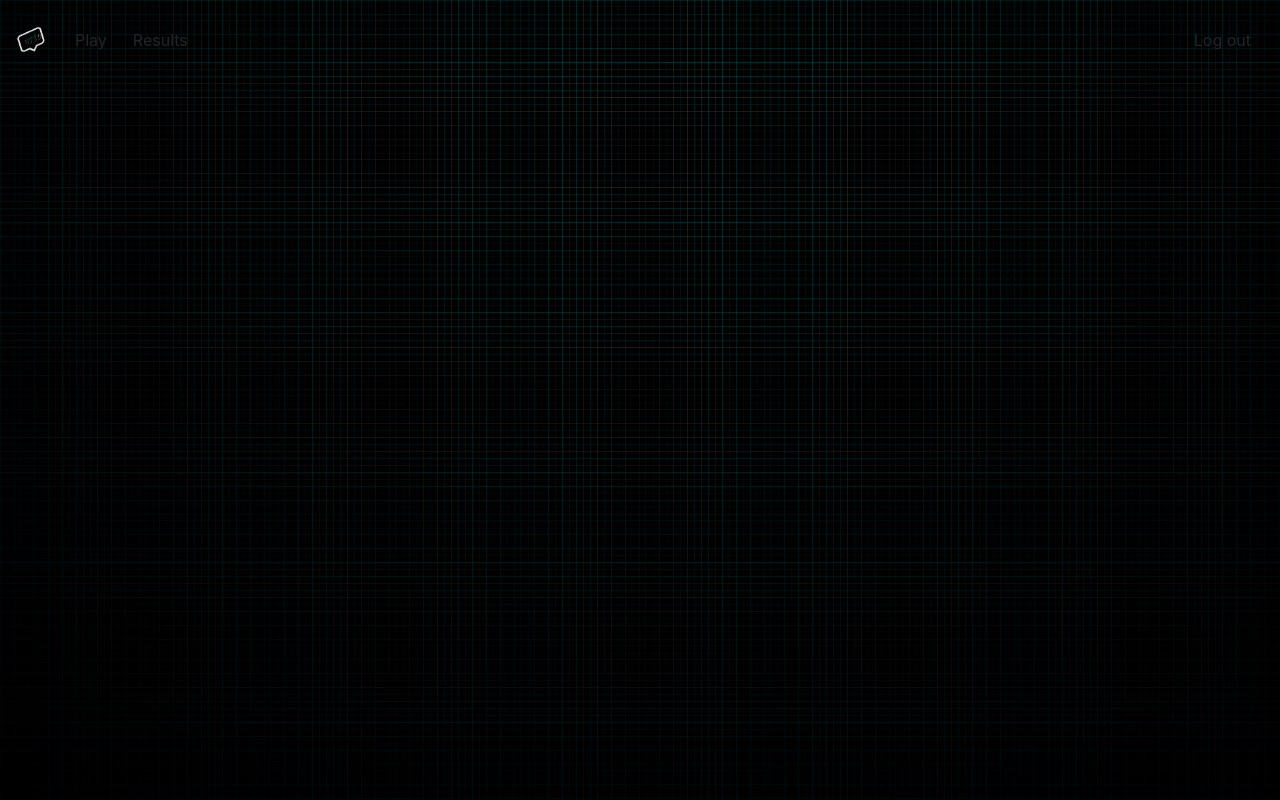
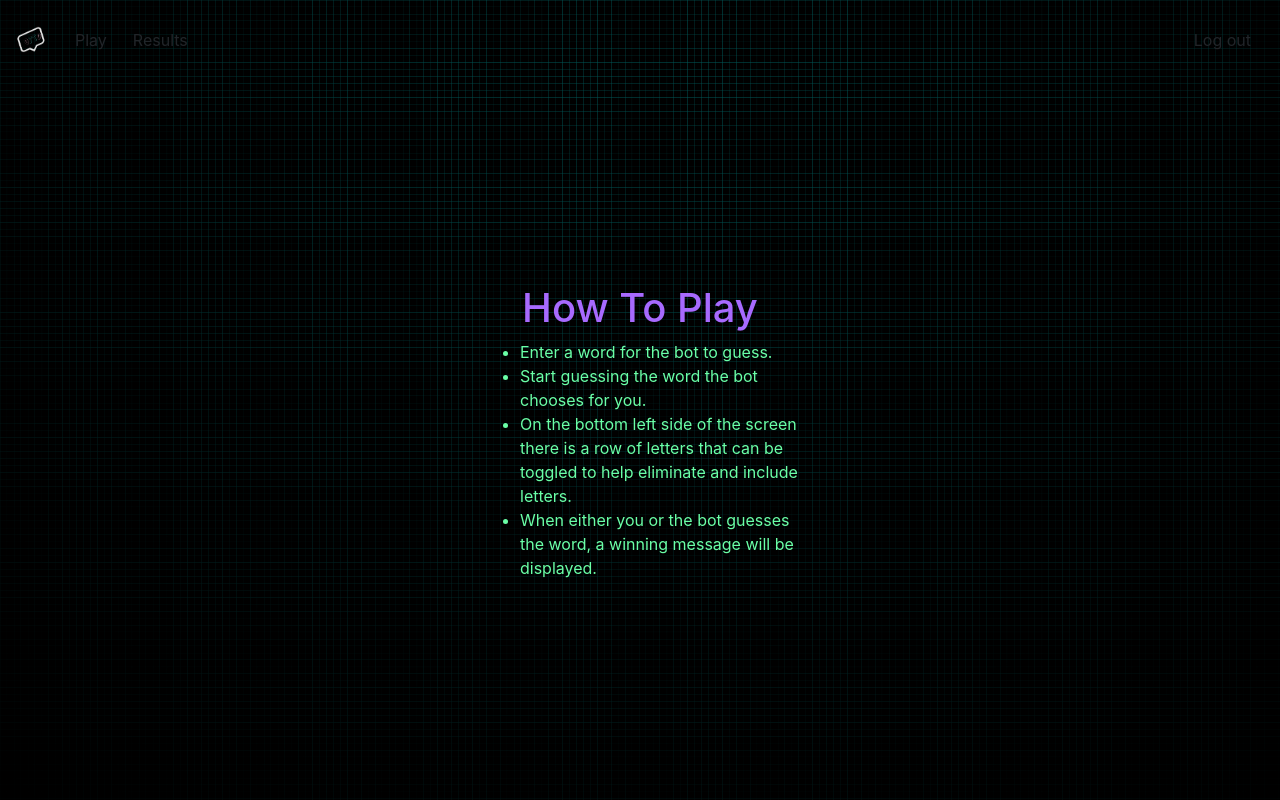
Before and after one commit to fannydai/Jotto.cloud, an Angular app in the folder front-end/: page / in a window 1280 px wide. Built offline with nearby package versions, Linux system fonts and the light colour scheme; sample sign-in values are in the browser's storage.

Commit message:
Added how to play

```diff
--- a/front-end/src/app/pages/index/index.component.html
+++ b/front-end/src/app/pages/index/index.component.html
@@ -2,7 +2,15 @@
   <app-navbar></app-navbar>
   <div class="index-bottom-container">
     <div class="game-info-container" *ngIf="user.isLoggedIn(); else loggedOut">
-
+      <h1>How To Play</h1>
+      <ul>
+        <li>Enter a word for the bot to guess.</li>
+        <li>Start guessing the word the bot chooses for you.</li>
+        <li>On the bottom left side of the screen there is a row of letters that can be toggled
+            to help eliminate and include letters.</li>
+        <li>When either you or the bot guesses
+            the word, a winning message will be displayed.</li>
+      </ul>
     </div>
   </div>
   <ng-template #loggedOut>
--- a/front-end/src/app/pages/index/index.component.scss
+++ b/front-end/src/app/pages/index/index.component.scss
@@ -21,7 +21,19 @@
         height: 90vh;
         width: 100%;
         .game-info-container {
-
+            height: 90vh;
+            display: flex;
+            flex-direction: column;
+            justify-content: center;
+            align-items: center;
+            h1 {
+                text-align: center;
+                color: $purple;
+            }
+            ul {
+                color: $green;
+                width: 25%;
+            }
         }
 
         .index-landing-container {
--- a/front-end/src/app/pages/index/index.component.ts
+++ b/front-end/src/app/pages/index/index.component.ts
@@ -35,6 +35,7 @@ export class IndexComponent implements OnInit {
           this.signupName = '';
           this.signupPassword = '';
           this.signupConfirm = '';
+          this.signupError = '';
           this.user.setLoggedIn(data.username);
         } else {
           this.loginError = 'Incorrect username and/or password.';
@@ -57,6 +58,7 @@ export class IndexComponent implements OnInit {
             this.signupConfirm = '';
             this.loginName = '';
             this.loginPassword = '';
+            this.loginError = '';
             this.user.setLoggedIn(data.username);
           } else {
             this.signupError = 'Username has been taken.';
--- a/front-end/src/app/pages/results/results.component.scss
+++ b/front-end/src/app/pages/results/results.component.scss
@@ -17,6 +17,7 @@
 }
 
 .number-letter {
+    color: $orange;
     font-weight: 1000;
     font-size: larger;
 }
@@ -56,7 +57,7 @@ button {
             display: flex;
             flex-direction: row;
             // background: radial-gradient(rgba(255, 255, 255, 0.8), rgba(255, 255, 255, 0.5));
-            background: rgba(255, 255, 255, 0.5);
+            background: rgba(255, 255, 255, 0.4);
             .results-player-outer-container {
                 width: 25%;
                 height: 100%;
@@ -92,7 +93,7 @@ button {
             display: flex;
             flex-direction: row;
             // background: radial-gradient(rgba(255, 255, 255, 0.8), rgba(255, 255, 255, 0.5));
-            background: rgba(255, 255, 255, 0.5);
+            background: rgba(255, 255, 255, 0.4);
             .results-computer-outer-container {
                 width: 25%;
                 height: 100%;
```
